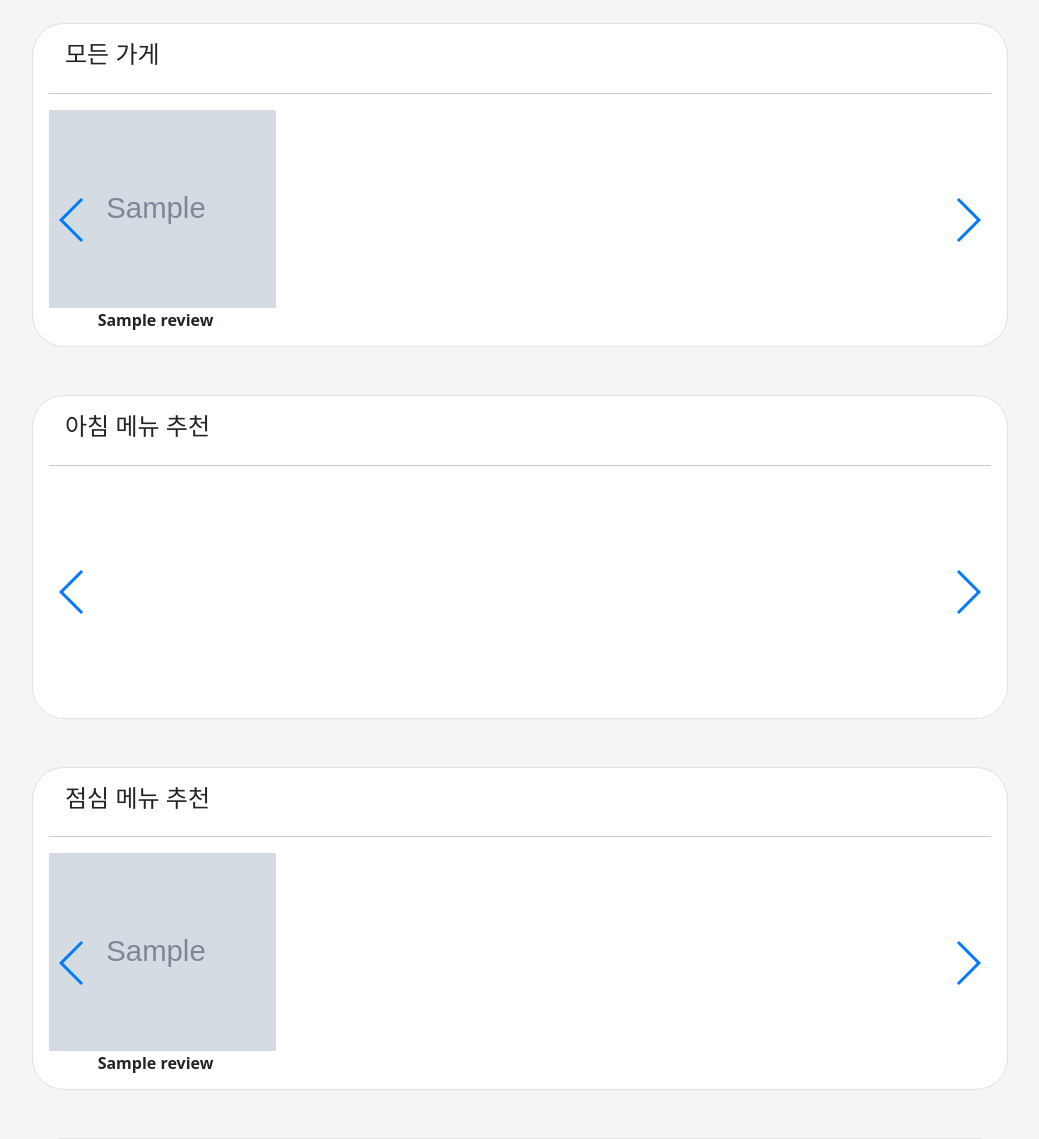
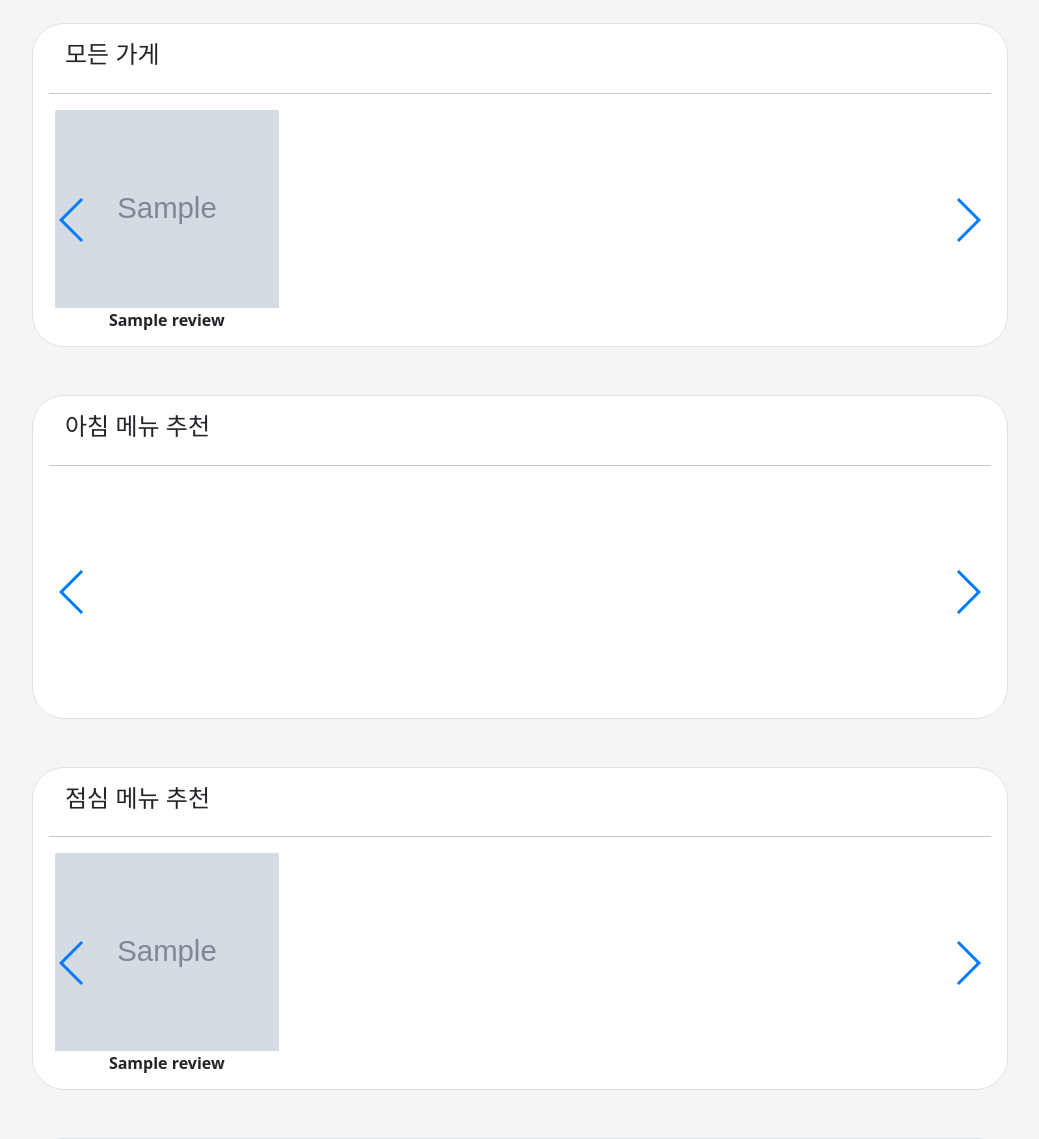
Before and after one commit to sunbongE/Team_1, a Django app: page /reviews/ in a window 1280 px wide. Shown: the part 607-1746 px from the top of the page, without its empty margins (120-1159 px from the left). Run offline with Django 3.2, Linux system fonts and the light colour scheme; tables that the repository leaves empty hold one stand-in row (values such as "Sample post"); grey boxes marked "Sample" are stand-in pictures; some libraries are stand-ins or nearby versions.

Commit message:
index_fix

```diff
--- a/reviews/templates/reviews/index.html
+++ b/reviews/templates/reviews/index.html
@@ -21,7 +21,7 @@
 
             <div class="d-flex flex-column">
               <a href="{% url 'reviews:detail' review.pk %}">
-                <div id="hover_card" class="card" style='width:15rem;border:none;'>
+                <div id="hover_card" class="card px-2" style='width:15rem;border:none; '>
                   {% if review.image %}
                   <img style="height: 200px;" src="{{ review.image.url }}" alt="{{review.image}}" class='card-img-top img-fluid'>
                   {% else %}
@@ -66,7 +66,7 @@
 
             <div class="d-flex flex-column">
               <a href="{% url 'reviews:detail' tm.review.pk %}">
-                <div id="hover_card" class="card" style='width:15rem;border:none;'>
+                <div id="hover_card" class="card px-2" style='width:15rem;border:none;'>
                   {% if tm.review.image %}
                   <img style="height: 200px;" src="{{ tm.review.image.url }}" alt="{{tm.review.image}}" class='card-img-top img-fluid'>
                   {% else %}
@@ -110,7 +110,7 @@
 
             <div class="d-flex flex-column">
               <a href="{% url 'reviews:detail' tl.review.pk %}">
-                <div id="hover_card" class="card" style='width:15rem;border:none;'>
+                <div id="hover_card" class="card px-2" style='width:15rem;border:none;'>
                   {% if tl.review.image %}
                   <img style="height: 200px;" src="{{ tl.review.image.url }}" alt="{{tl.review.image}}" class='card-img-top img-fluid'>
                   {% else %}
@@ -154,7 +154,7 @@
 
             <div class="d-flex flex-column">
               <a href="{% url 'reviews:detail' td.review.pk %}">
-                <div id="hover_card" class="card" style='width:15rem;border:none;'>
+                <div id="hover_card" class="card px-2" style='width:15rem;border:none;'>
                   {% if td.review.image %}
                   <img style="height: 200px;" src="{{ td.review.image.url }}" alt="{{td.review.image}}" class='card-img-top img-fluid'>
                   {% else %}
@@ -198,7 +198,7 @@
 
             <div class="d-flex flex-column">
               <a href="{% url 'reviews:detail' tms.review.pk %}">
-                <div id="hover_card" class="card" style='width:15rem;border:none;'>
+                <div id="hover_card" class="card px-2" style='width:15rem;border:none;'>
                   {% if tms.review.image %}
                   <img style="height: 200px;" src="{{ tms.review.image.url }}" alt="{{tms.review.image}}" class='card-img-top img-fluid'>
                   {% else %}
@@ -236,7 +236,7 @@
     new Swiper('.swiper-container', {
 
       slidesPerView: 4, // 동시에 보여줄 슬라이드 갯수
-      spaceBetween: 30, // 슬라이드간 간격
+      spaceBetween: 0, // 슬라이드간 간격
       slidesPerGroup: 4, // 그룹으로 묶을 수, slidesPerView 와 같은 값을 지정하는게 좋음
 
       // 그룹수가 맞지 않을 경우 빈칸으로 메우기
```
Also changed, not shown: images/images/1514580_1600422306815_76660_v4CshsS.jpg (added), images/images/3480_1532165912984_11539_52XQwO5.jpg (added), images/images/729413_1611328573355735_sWNIbiL.jpg (added), images/images/9239_1661842594173502_BV51y3u.jpg (added), images/images/비스틀.jpg (added), images/images/비스틀_OlltRug.jpg (added), images/images/오마.jpg (added), images/images/오마_ROM0Ctn.jpg (added), images/images/쿄라멘_K1CmIba.jpeg (added).
